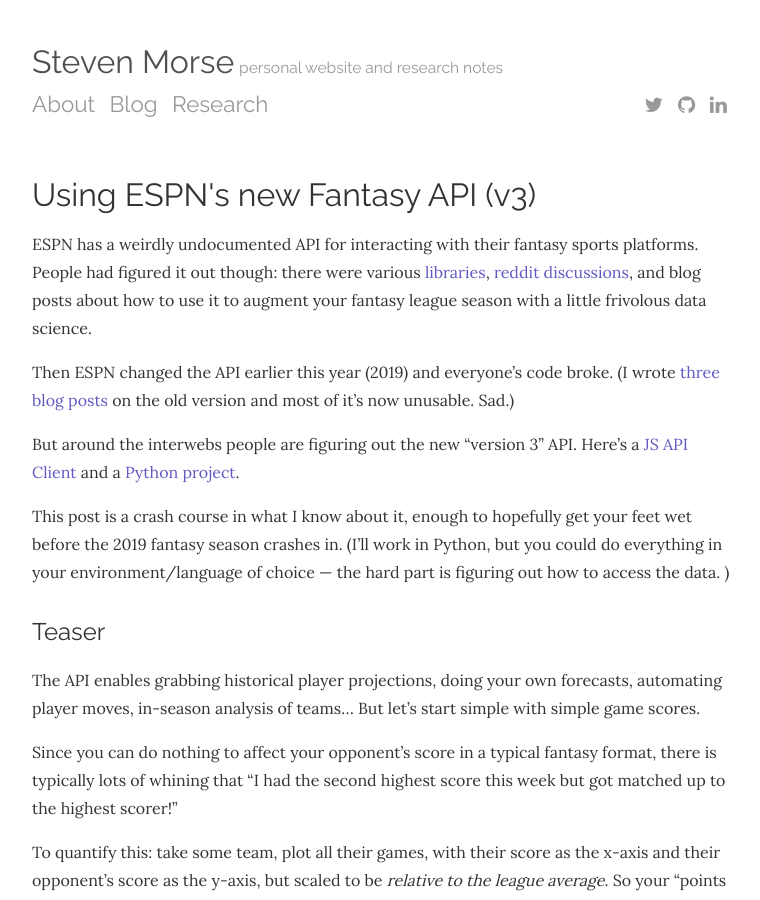
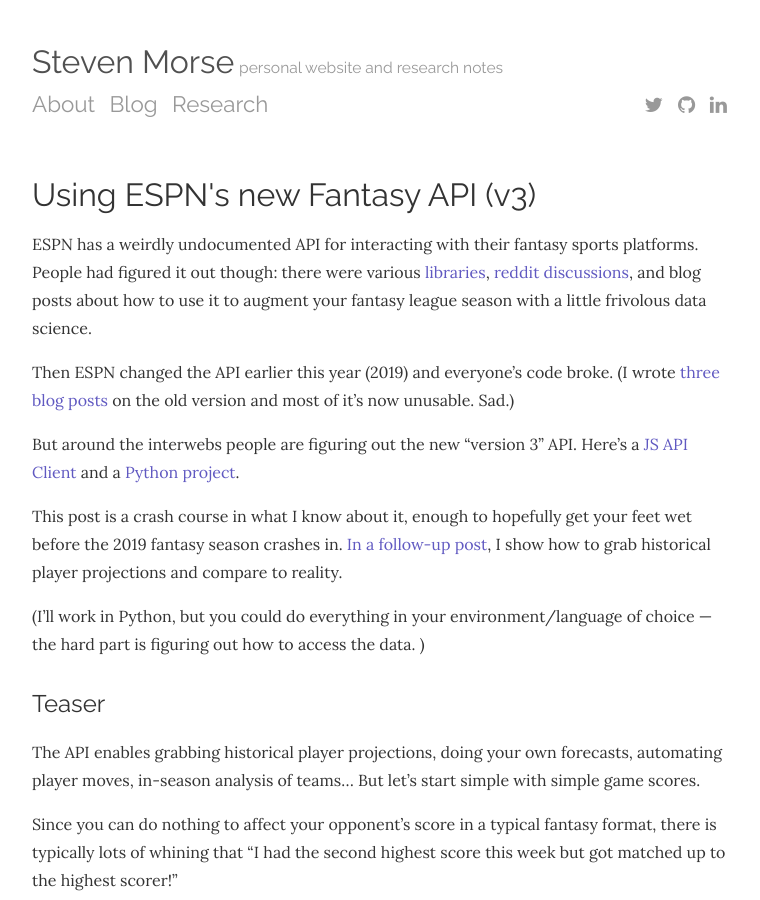
Before and after one commit to stmorse/stmorse.github.io, a Jekyll site: the page built from _posts/2019-07-27-espn-fantasy-v3.md, in a window 1280 px wide and 900 px high. Shown: the whole window, without its empty margins (258-1018 px from the left). Built offline with Jekyll 4.4.1, drawn with Linux system fonts in a browser that asks for light colours; nearby versions of some CDN libraries; some of the changed text lies outside the part shown.

Commit message:
added links to second post

```diff
--- a/_posts/2019-07-27-espn-fantasy-v3.md
+++ b/_posts/2019-07-27-espn-fantasy-v3.md
@@ -12,7 +12,9 @@
 
 But around the interwebs people are figuring out the new "version 3" API.  Here's a [JS API Client](https://github.com/mkreiser/ESPN-Fantasy-Football-API) and a [Python project](https://github.com/cwendt94/ff-espn-api).
 
-This post is a crash course in what I know about it, enough to hopefully get your feet wet before the 2019 fantasy season crashes in.   (I'll work in Python, but you could do everything in your environment/language of choice --- the hard part is figuring out how to access the data.
+This post is a crash course in what I know about it, enough to hopefully get your feet wet before the 2019 fantasy season crashes in.   [In a follow-up post](https://stmorse.github.io/journal/espn-fantasy-projections.html), I show how to grab historical player projections and compare to reality.
+
+(I'll work in Python, but you could do everything in your environment/language of choice --- the hard part is figuring out how to access the data.
 )
 
 ## Teaser
@@ -256,4 +258,4 @@
 
 Another strategy: ESPN uses this API to populate the site when you are poking around your league, so you can eavesdrop on these calls to get hints of what to explore.  For example, using Safari's "Timelines" Web Developer tool, or a proxy service like [Charles](https://www.charlesproxy.com) or [Fiddler](https://www.telerik.com/fiddler).
 
-Hopefully next up: historical player projections.
+Next post: [grab historical player projections](https://stmorse.github.io/journal/espn-fantasy-projections.html), and compare to reality.
```
